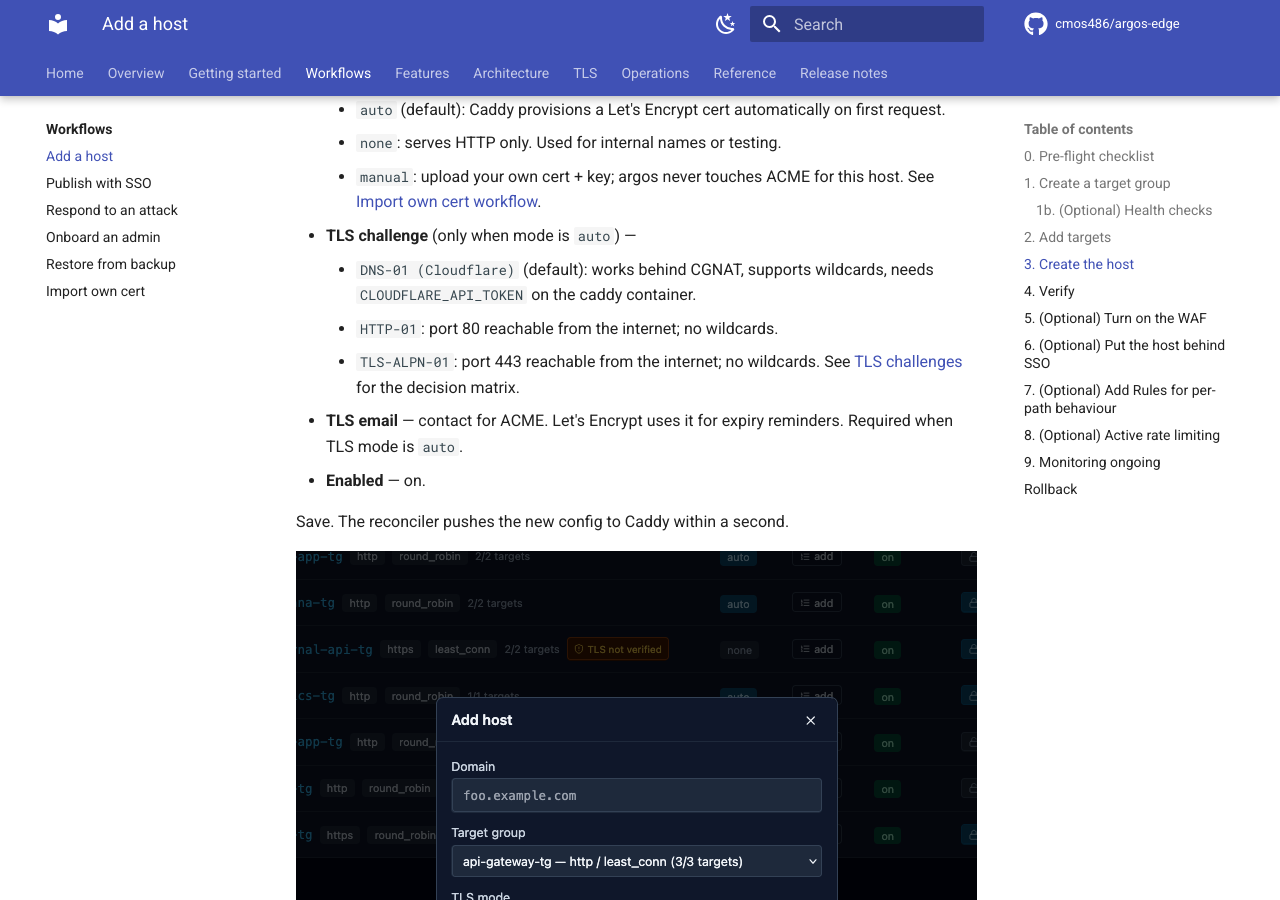
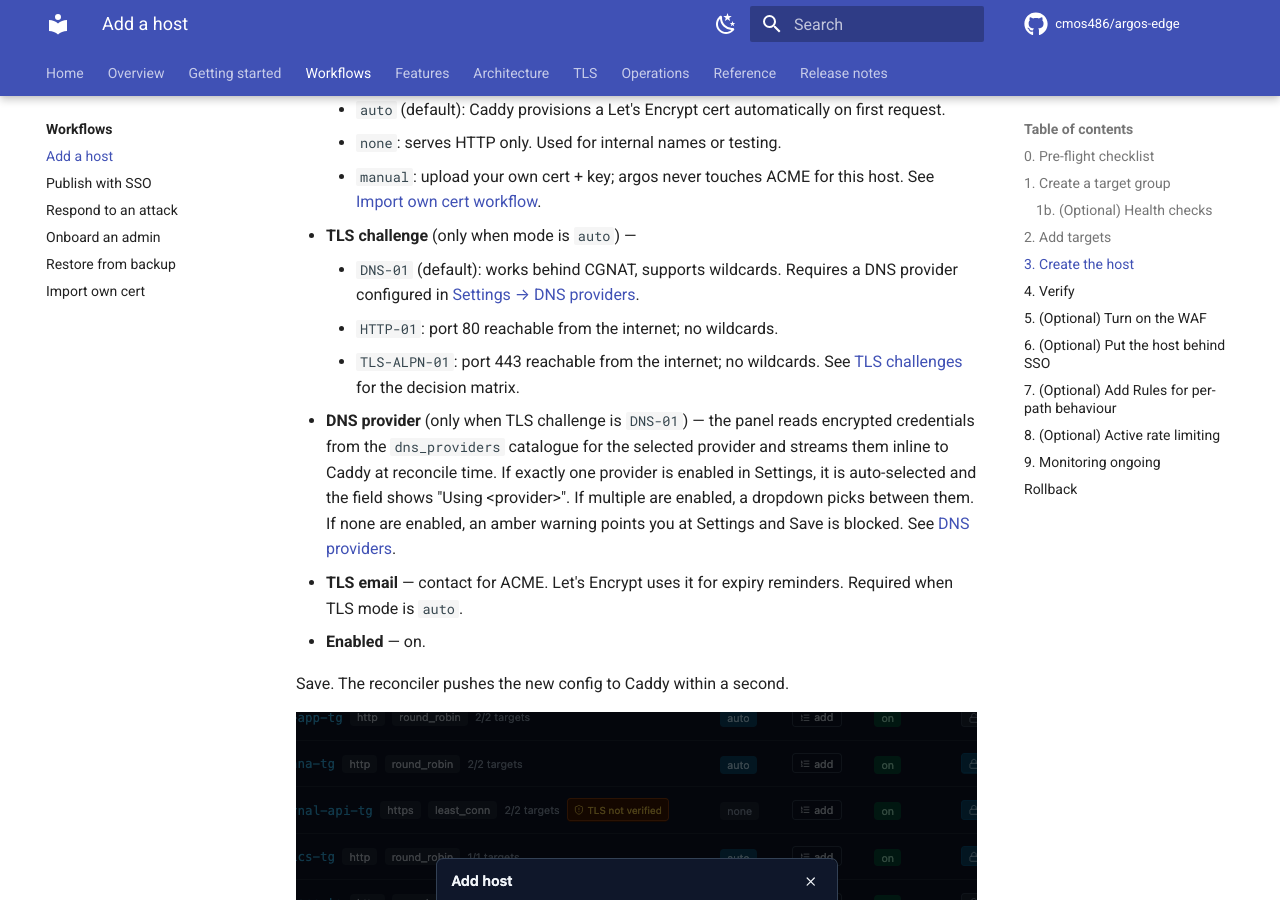
Before and after one commit to cmos486/argos-edge, an MkDocs documentation site: the page built from docs/workflows/add-host.md, in a window 1280 px wide and 900 px high, scrolled down 3512 px. Built offline with MkDocs 1.6.1 and Material for MkDocs 9.7.7, drawn with Linux system fonts in a browser that asks for light colours; comment, search, counter and statistics services are not loaded.

Commit message:
docs: update DNS providers feature page with UI flow

```diff
--- a/docs/workflows/add-host.md
+++ b/docs/workflows/add-host.md
@@ -100,13 +100,22 @@ Repeat for every backend. Save.
       ACME for this host. See
       [Import own cert workflow](import-own-cert.md).
 - **TLS challenge** (only when mode is `auto`) —
-    - `DNS-01 (Cloudflare)` (default): works behind CGNAT, supports
-      wildcards, needs `CLOUDFLARE_API_TOKEN` on the caddy container.
+    - `DNS-01` (default): works behind CGNAT, supports wildcards.
+      Requires a DNS provider configured in
+      [Settings → DNS providers](../features/dns-providers.md).
     - `HTTP-01`: port 80 reachable from the internet; no wildcards.
     - `TLS-ALPN-01`: port 443 reachable from the internet; no
       wildcards.
   See [TLS challenges](../features/reverse-proxy.md#tls-challenges)
   for the decision matrix.
+- **DNS provider** (only when TLS challenge is `DNS-01`) — the panel
+  reads encrypted credentials from the `dns_providers` catalogue for
+  the selected provider and streams them inline to Caddy at reconcile
+  time. If exactly one provider is enabled in Settings, it is
+  auto-selected and the field shows "Using &lt;provider&gt;". If
+  multiple are enabled, a dropdown picks between them. If none are
+  enabled, an amber warning points you at Settings and Save is
+  blocked. See [DNS providers](../features/dns-providers.md).
 - **TLS email** — contact for ACME. Let's Encrypt uses it for
   expiry reminders. Required when TLS mode is `auto`.
 - **Enabled** — on.
```
Also changed, not shown: docs/features/dns-providers.md (+68 -22 lines).
